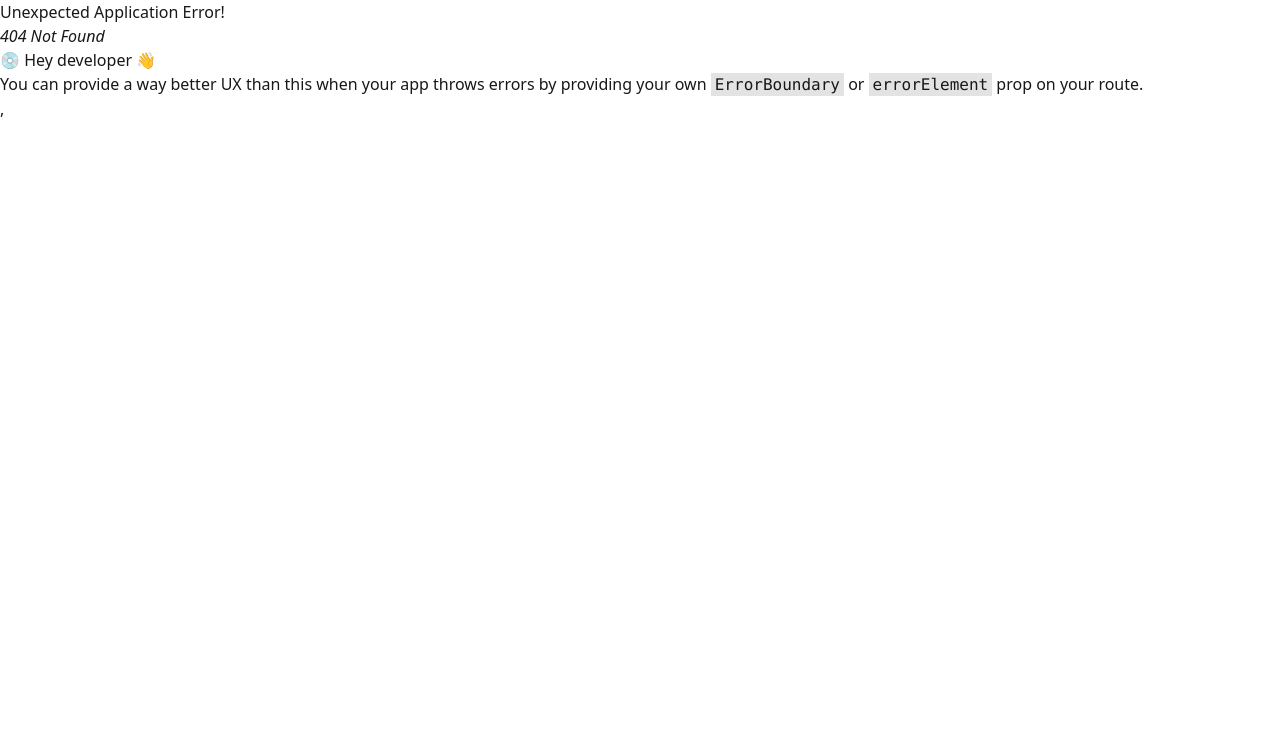
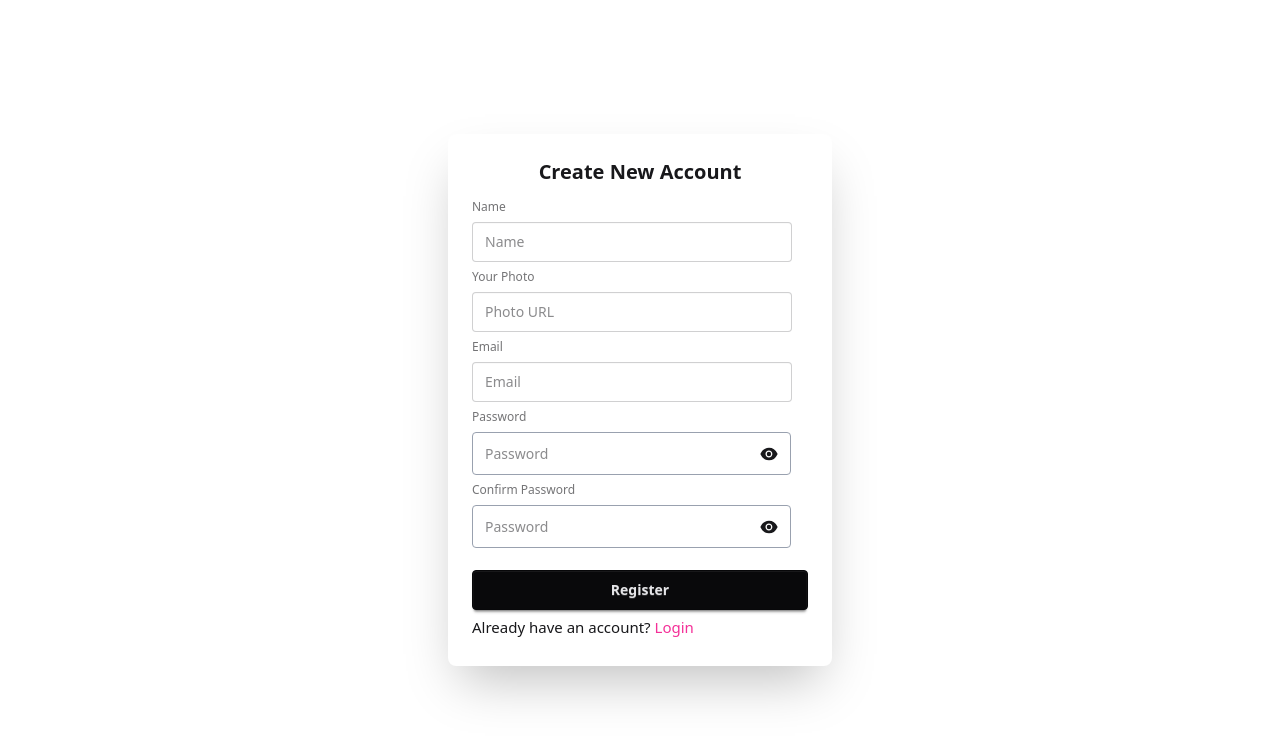
Before and after one commit to NH-Riyan/Assignment-11-batch-11-client, a React (Vite) app: page /auth/register in a window 1280 px wide. Before the commit this address had no page. Shown: the top 740 px of the page. Built offline with nearby package versions, Linux system fonts and the light colour scheme.

Commit message:
added login,register page

```diff
--- a/package.json
+++ b/package.json
@@ -13,7 +13,10 @@
     "@tailwindcss/vite": "^4.1.11",
     "react": "^19.1.0",
     "react-dom": "^19.1.0",
+    "react-helmet": "^6.1.0",
+    "react-icons": "^5.5.0",
     "react-router": "^7.7.1",
+    "react-toastify": "^11.0.5",
     "tailwindcss": "^4.1.11"
   },
   "devDependencies": {
--- /dev/null
+++ b/src/Components/Login/Login.jsx
@@ -0,0 +1,72 @@
+import React, { useState } from 'react';
+import { Helmet } from 'react-helmet';
+import { AiFillEye, AiFillEyeInvisible } from 'react-icons/ai';
+import { Link, useLocation, useNavigate } from 'react-router';
+import { ToastContainer } from 'react-toastify';
+
+const Login = () => {
+    const [show, setShow] = useState(false);
+    const [email, setEmail] = useState('');
+    const Location = useLocation();
+    const navigate=useNavigate();
+
+    const handleLogin=e=>{
+        e.preventDefault();
+        const password = e.target.password.value;
+        const email = e.target.email.value;
+
+        setTimeout(() => {
+            navigate(`${location.state ? location.state : "/"}`)
+          }, 1500);
+
+        console.log(password,email);
+    }
+
+    return (
+        <div className='flex justify-center min-h-screen items-center'>
+        <Helmet>
+          <title>Login</title>
+        </Helmet>
+       <div className="card bg-base-100 w-full max-w-sm shrink-0 shadow-2xl">
+
+           <form onSubmit={handleLogin} className="card-body">
+               <h2 className='mx-5 text-center text-xl font-semibold'>Login In Your Account </h2>
+               <fieldset className="fieldset">
+                   <label className="label">Email</label>
+
+                   <input type="email" name='email' className="input" placeholder="Email" required
+                    value={email}
+                    onChange={(e) => setEmail(e.target.value)}    />
+                   <label className="label">Password</label>
+
+
+                   <div className='relative w-[95%]'>
+                       <input className='w-full hover:border-white border-[1px] border-gray-400 rounded-sm py-[10px] px-3 text-[14px]'
+                           type={show ? "text" : "password"}
+                           name='password'
+                           required
+                           placeholder="Password"
+                       />
+                       <a className=' absolute top-3 right-3' onClick={() => { setShow(!show) }}>
+                           {
+                               show ? <AiFillEyeInvisible size={20} /> : <AiFillEye size={20} />
+                           }
+                       </a>
+                   </div>
+
+                   <div><a className="link link-hover">Forgot password?</a></div>
+
+                   <button type='submit' className="btn btn-neutral mt-4">Login</button>
+
+                   <p className='text-[15px]'>Don't have an account? <Link to={"/auth/register"} className='text-secondary'>Register</Link></p>
+
+                   {/* <button onClick={handleGoogleSignIn} className='btn btn-neutral mt-4'>Sign in with Google</button> */}
+                   <ToastContainer />
+               </fieldset>
+           </form>
+       </div>
+   </div>
+    );
+};
+
+export default Login;
--- a/src/Components/Navbar/Navbar.jsx
+++ b/src/Components/Navbar/Navbar.jsx
@@ -1,12 +1,13 @@
 import React from 'react';
-import { Link } from 'react-router';
+import {  Link, NavLink } from 'react-router';
+
 
 const Navbar = () => {
   const link = <>
-    <li>Home</li>
-    <li>Courses</li>
-    <li>Add Courses</li>
-    <li>My Courses</li>
+    <NavLink>Home</NavLink>
+    <NavLink>Add Courses</NavLink>
+    <NavLink>Courses</NavLink>
+    <NavLink>My Courses</NavLink>
   </>
   return (
     <div className="navbar bg-base-100 shadow-sm">
--- /dev/null
+++ b/src/Components/Register/Register.jsx
@@ -0,0 +1,102 @@
+import React, { useState } from 'react';
+import { Helmet } from 'react-helmet';
+import { AiFillEye, AiFillEyeInvisible } from 'react-icons/ai';
+import { Link, useNavigate } from 'react-router';
+import { ToastContainer } from 'react-toastify';
+
+const Register = () => {
+    const [show, setShow] = useState(false);
+    const [password1,setPassword1]=useState('')
+    const navigate=useNavigate()
+
+    const handleRegister = (e) => {
+        e.preventDefault();
+        const name = e.target.name.value;
+        const email = e.target.email.value;
+        const password1 = e.target.password1.value;
+        const password2 = e.target.password2.value;
+        const photo = e.target.photo.value;
+
+        if(password1 === password2){
+        console.log(name,email,password1,password2,photo)
+        navigate('/auth/login')
+        }
+        else{
+            alert("password did not match")
+        }
+
+    }
+
+    return (
+        <div className='flex justify-center min-h-screen items-center'>
+            <Helmet>
+               <title>Registration</title>
+             </Helmet>
+            <div className="card bg-base-100 w-full max-w-sm shrink-0 shadow-2xl">
+
+                <form onSubmit={handleRegister} className="card-body">
+                    <h2 className='mx-5 text-center text-xl font-semibold'>Create New Account </h2>
+                    <fieldset className="fieldset">
+
+                        <label className="label">Name</label>
+                        <input type="text" name='name' className="input" placeholder="Name" required />
+
+
+                        <label className="label">Your Photo</label>
+                        <input type="text" name='photo' className="input" placeholder="Photo URL" required />
+
+                        <label className="label">Email</label>
+                        <input type="email" name='email' className="input" placeholder="Email" required />
+
+
+                        <label className="label">Password</label>
+                        <div className='relative w-[95%]'>
+                            <input className='w-full  border-[1px] border-gray-400 rounded-sm py-[10px] px-3 text-[14px]'
+                                type={show ? "text" : "password"}
+                                name='password1'
+                                required
+                                placeholder="Password"
+                                minLength="6"
+                                pattern="(?=.*\d)(?=.*[a-z])(?=.*[A-Z]).{6,}"
+                                title="Must be more than 6 characters, including number, lowercase letter, uppercase letter"
+                                onChange={(e) => setPassword1(e.target.value)}
+                            />
+                            <a className=' absolute top-3 right-3  cursor-pointer' onClick={() => { setShow(!show) }}>
+                                {
+                                    show ? <AiFillEyeInvisible size={20} /> : <AiFillEye size={20} />
+                                }
+                            </a>
+                        </div>
+                        <label className="label">Confirm Password</label>
+                        <div className='relative w-[95%]'>
+                            <input className='w-full  border-[1px] border-gray-400 rounded-sm py-[10px] px-3 text-[14px]'
+                                type={show ? "text" : "password"}
+                                name='password2'
+                                required
+                                placeholder="Password"
+                                disabled={!password1}
+                            />
+                            <a className=' absolute top-3 right-3  cursor-pointer' onClick={() => { setShow(!show) }}>
+                                {
+                                    show ? <AiFillEyeInvisible size={20} /> : <AiFillEye size={20} />
+                                }
+                            </a>
+                        </div>
+
+
+                        <button type='submit' className="btn btn-neutral mt-4">Register</button>
+
+
+                        <p className='text-[15px]'>Already have an account? <Link to={"/auth/login"} className='text-secondary'>Login</Link></p>
+
+                       {/* <button type="button" onClick={handleGoogleSignIn} className='btn btn-neutral mt-4'>Sign in with Google</button>   */}
+
+                    </fieldset>
+                </form>
+                <ToastContainer />
+            </div>
+        </div>
+    );
+};
+
+export default Register;
--- /dev/null
+++ b/src/Layouts/AuthLayout.jsx
@@ -0,0 +1,12 @@
+import React from 'react';
+import { Outlet } from 'react-router';
+
+const AuthLayout = () => {
+    return (
+        <div>
+            <Outlet></Outlet>
+        </div>
+    );
+};
+
+export default AuthLayout;
```
Also changed, not shown: src/Routes/Routes.jsx (+17 -0 lines), 1 other file (tests, documents, lock files or other folders).
